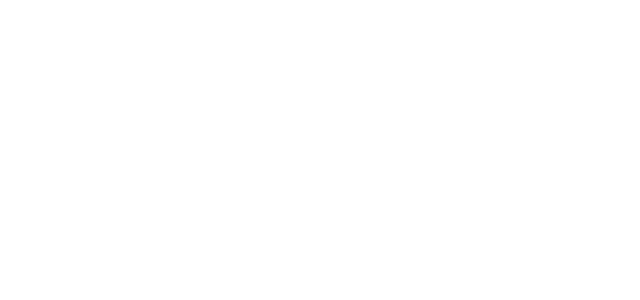
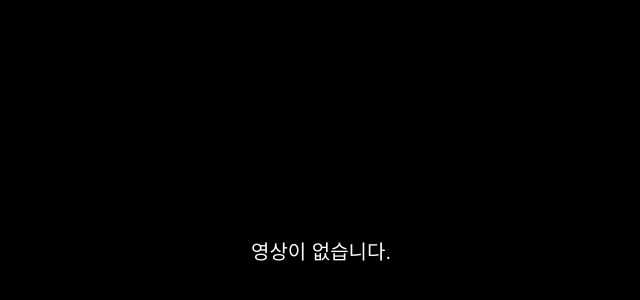
Before and after one commit to xeon-243859/ppongtok-app, a React (Vite) app: page /preview in a window 1280 px wide. Before the commit this address had no page. Shown: the part 150-450 px from the top of the page, without its empty margins (319-959 px from the left). Built offline with nearby package versions, Linux system fonts and the light colour scheme.

Commit message:
Update: 콘솔에 자막/배경/음악 값 보기 쉽게 출력되도록 개선

```diff
--- a/src/App.jsx
+++ b/src/App.jsx
@@ -10,6 +10,7 @@ import VideoThemePage from "./pages/VideoThemePage";
 import VideoSelectPage from "./pages/VideoSelectPage";
 import MusicSelectPage from "./pages/MusicSelectPage";
 import MusicThemePage from "./pages/MusicThemePage"; // (추후 생성될 페이지)
+import LovePreviewPage from "./pages/LovePreviewPage";
 
 // 필요하면 여기 다른 페이지들도 추가 가능
 
@@ -33,6 +34,7 @@ function App() {
       <Route path="/video/select" element={<VideoSelectPage />} />
       <Route path="/music/select" element={<MusicSelectPage />} />
       <Route path="/music/theme" element={<MusicThemePage />} />
+      <Route path="/preview" element={<LovePreviewPage />} />
     </Routes>
   );
 }
--- a/src/pages/LovePreviewPage.jsx
+++ b/src/pages/LovePreviewPage.jsx
@@ -9,21 +9,21 @@ const LovePreviewPage = () => {
 
   useEffect(() => {
     window.scrollTo(0, 0);
+    console.log("🎬 배경 영상 (video-0):", video);
+    console.log("🎵 배경 음악 (music-0):", music);
+    console.log("💌 자막 텍스트 (love-text):", message);
   }, []);
 
   return (
     <div className="preview-container">
-      {/* 배경 */}
       {video ? (
         <video className="preview-media" src={video} autoPlay loop muted />
       ) : (
         <div className="preview-placeholder">영상이 없습니다.</div>
       )}
 
-      {/* 자막 */}
       {message && <div className="preview-caption">{message}</div>}
 
-      {/* 음악 */}
       {music && <audio src={music} autoPlay loop className="preview-audio" />}
     </div>
   );
```
